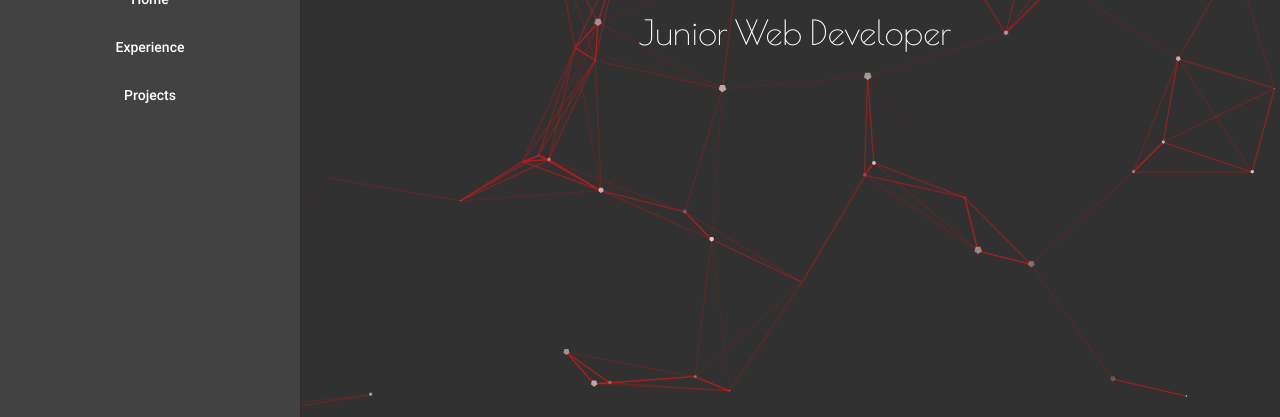
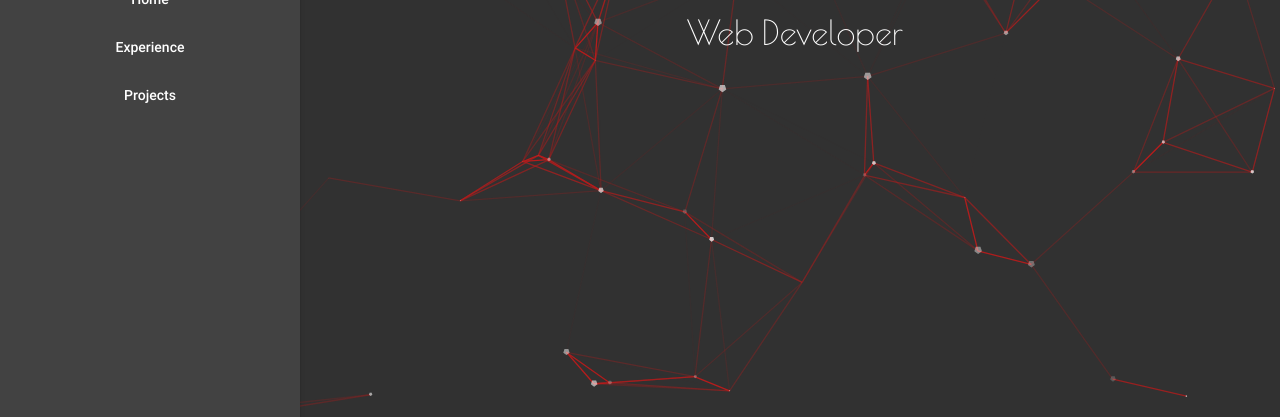
Before and after one commit to ahmedansari153/ahmedansari153.github.io, a plain HTML site: page index.html in a window 1280 px wide. Shown: the part 380-797 px from the top of the page. Drawn offline with nearby package versions, Linux system fonts and the light colour scheme.

Commit message:
Update index.html

```diff
--- a/index.html
+++ b/index.html
@@ -62,7 +62,7 @@
                   </div>
                   <div class="center">
                     <h4 class="white-text blink">|</h4>
-                    <h4 class="center white-text" id="mainHead">Junior Web Developer</h4>
+                    <h4 class="center white-text" id="mainHead">Web Developer</h4>
                   </div>
               </div>
           </div>
```
